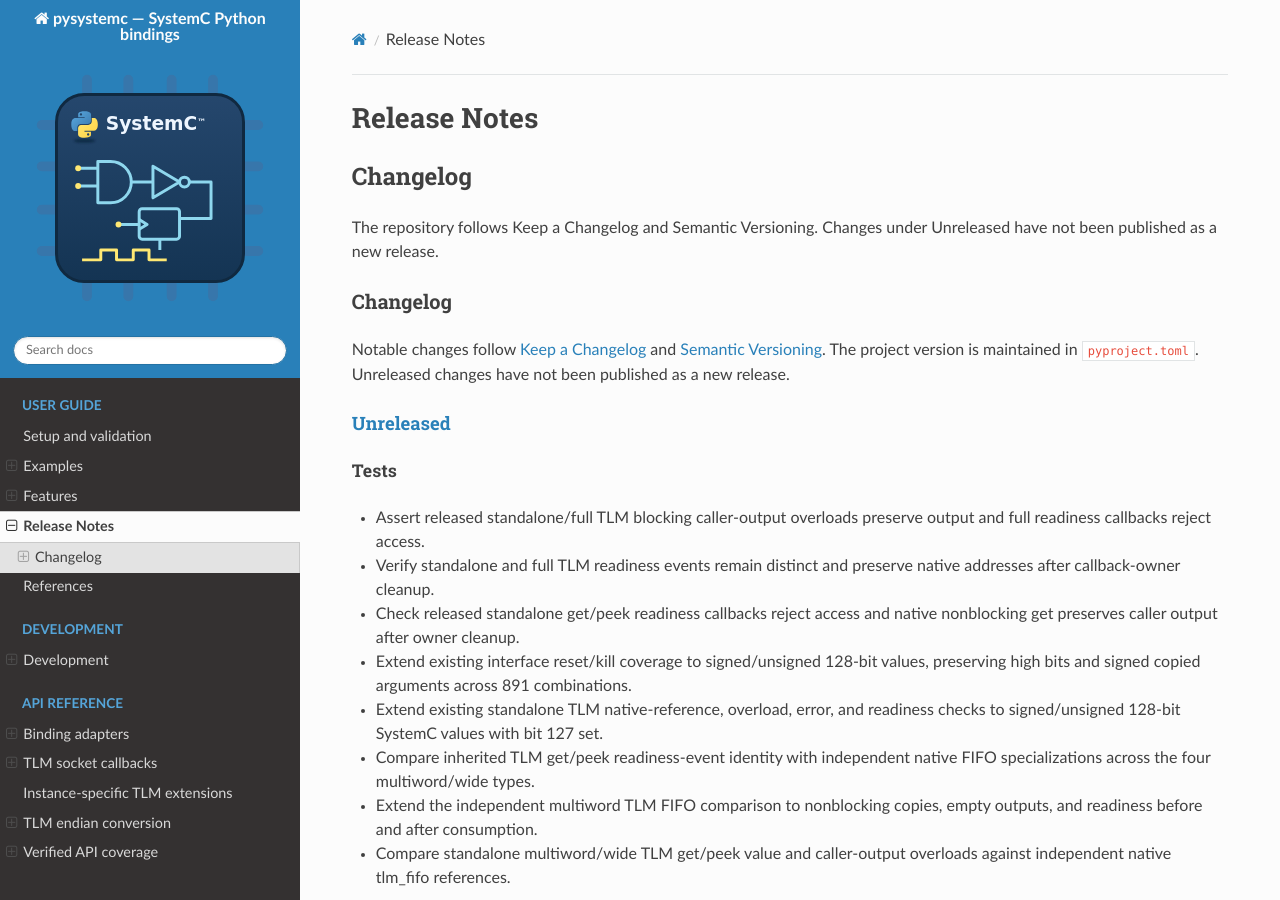
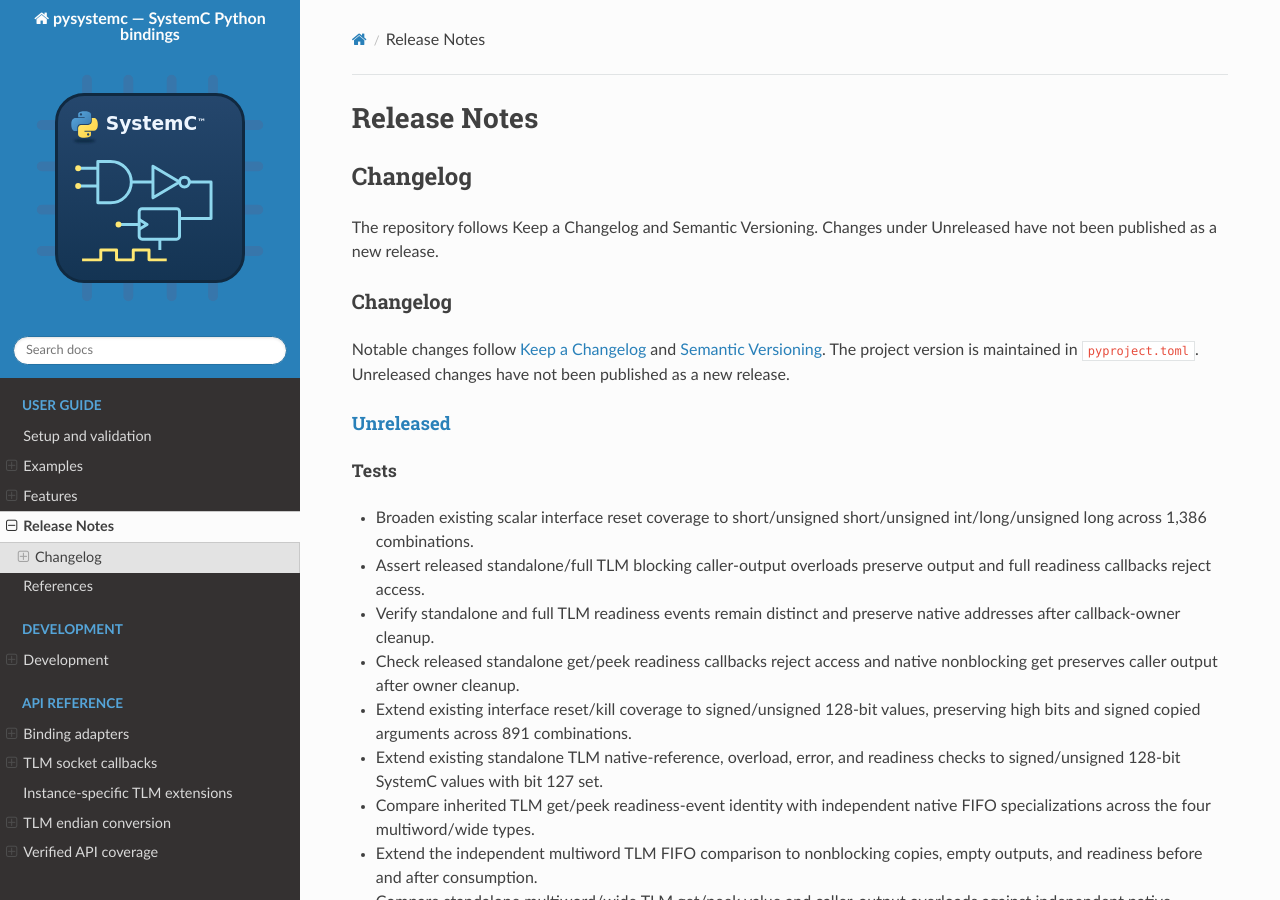
Before and after one commit to amal-khailtash/pysystemc, a Sphinx documentation site: the page built from docs/intro/release_notes.rst, in a window 1280 px wide and 900 px high. Built offline with Sphinx 7.4.7 and the Read the Docs theme 3.1.0, drawn with Linux system fonts in a browser that asks for light colours.

Commit message:
test: broaden scalar reset matrix in bounded subprocesses

```diff
--- a/CHANGELOG.md
+++ b/CHANGELOG.md
@@ -9,6 +9,7 @@ Notable changes follow [Keep a Changelog](https://keepachangelog.com/) and
 ## [Unreleased]
 
 ### Tests
+- Broaden existing scalar interface reset coverage to short/unsigned short/unsigned int/long/unsigned long across 1,386 combinations.
 - Assert released standalone/full TLM blocking caller-output overloads preserve output and full readiness callbacks reject access.
 - Verify standalone and full TLM readiness events remain distinct and preserve native addresses after callback-owner cleanup.
 - Check released standalone get/peek readiness callbacks reject access and native nonblocking get preserves caller output after owner cleanup.
--- a/docs/intro/features.rst
+++ b/docs/intro/features.rst
@@ -122,7 +122,7 @@ B. Custom interfaces and channels — partially implemented
 
 Recent validation contributes to B1-B4; it does not add or complete requirements.
 See :doc:`../api/coverage` for the tested matrices and their remaining limits.
-The reset/kill matrix currently checks 891 combinations across nine types,
+The reset/kill matrix currently checks 1,386 combinations across fourteen types,
 nine wait forms, and eleven access paths. Selected inherited TLM readiness-event
 identity is independently compared with native FIFO specializations.
 
```
Also changed, not shown: docs/api/coverage.rst (+6 -1 lines), 3 other files.
